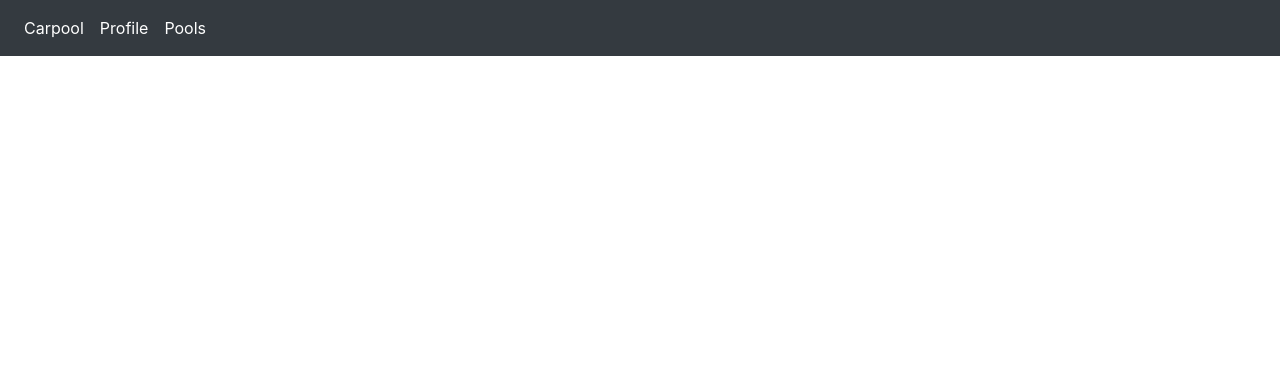
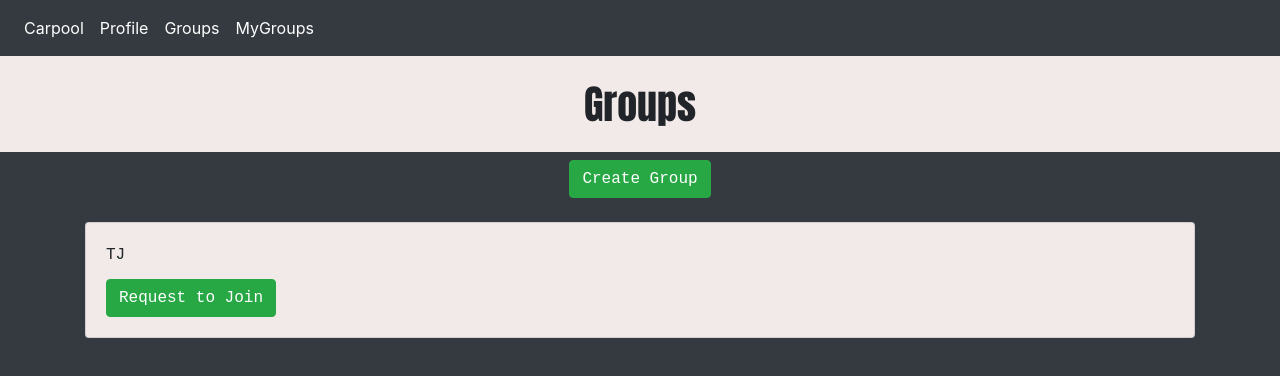
Before and after one commit to myfatemi04/wheelshare-frontend, a React (Create React App) app: page /groups in a window 1280 px wide. Shown: the top 376 px of the page. Built offline with nearby package versions, Linux system fonts and the light colour scheme; no server answers.

Commit message:
started groups feature

```diff
--- a/src/App.js
+++ b/src/App.js
@@ -3,10 +3,14 @@ import { BrowserRouter, Route, Switch } from 'react-router-dom';
 import Nav from './components/Nav';
 import Signin from './components/auth/Signin';
 import Signup from './components/auth/Signup';
-import Pools from './components/Pools';
+import Group from './components/Group';
 import Pool from './components/Pool';
 import Profile from './components/Profile';
 import CreatePool from './components/CreatePool';
+import CreateGroup from './components/CreateGroup';
+import Groups from './components/Groups';
+import MyGroups from './components/MyGroups';
+
 import UpdatePool from './components/UpdatePool';
 import Main from './components/Main';
 import 'bootstrap/dist/css/bootstrap.min.css';
@@ -23,9 +27,12 @@ function App() {
 					<Route component={Signin} path="/login" />
 					<Route component={Main} path="/about" />
 					<Route component={CreatePool} path="/create_pool" />
+					<Route component={CreateGroup} path="/create_group" />
+					<Route component={Groups} path="/groups" />
+					<Route component={MyGroups} path="/mygroups" />
 					<Route component={UpdatePool} path="/update_pool" />
-					<Route component={Pools} path="/pools" />
-					<Route component={Pool} path="/pool/:id" />
+					<Route component={Group} path="/group/:id" />
+					<Route component={Pool} path="/group/:id/pool/:poolid" />
 					<Route component={Profile} path="/profile" />
 				</Switch>
 			</BrowserRouter>
--- /dev/null
+++ b/src/components/CreateGroup.js
@@ -0,0 +1,44 @@
+import React, { useState, useEffect } from 'react';
+
+const CreateGroup = (props) => {
+	const onSubmit = (e) => {
+		e.preventDefault();
+
+		fetch(`${process.env.REACT_APP_API_ENDPOINT}/createPool`)
+			.then((response) => response.json())
+			.then((data) => {
+				console.log(data);
+			});
+	};
+	return (
+		<div
+			className="bg-dark"
+			style={{ minHeight: '100vh', fontFamily: 'Courier New' }}
+		>
+			<div
+				className="container card card-body text-left "
+				style={{ backgroundColor: '#F1EAE8' }}
+			>
+				<form onSubmit={onSubmit}>
+					<div className="form-group">
+						<h1 className="form-title" style={{ fontFamily: 'Impact' }}>
+							Create Group
+						</h1>
+						<label className="" for="title">
+							Group Title:{' '}
+						</label>
+						<input
+							type="text"
+							id="title"
+							name="title"
+							className="form-control d-flex"
+							placeholder="Enter title here..."
+						></input>
+					</div>
+				</form>
+			</div>
+		</div>
+	);
+};
+
+export default CreateGroup;
--- a/src/components/Pools.js
+++ b/src/components/Group.js
@@ -1,6 +1,7 @@
 import React, { useState, useEffect } from 'react';
 
-const Pools = (props) => {
+const Group = (props) => {
+	const id = props.match.params.id;
 	const [state, setState] = useState({
 		Pools: [
 			{
@@ -65,6 +66,7 @@ const Pools = (props) => {
 	};
 
 	useEffect(() => {
+		console.log('hello');
 		callAPI();
 	}, []);
 	const maybePluralize = (count, noun, suffix = 's') =>
@@ -117,4 +119,4 @@ const Pools = (props) => {
 	);
 };
 
-export default Pools;
+export default Group;
--- /dev/null
+++ b/src/components/Groups.js
@@ -0,0 +1,71 @@
+import React, { useState, useEffect } from 'react';
+
+const Groups = (props) => {
+	const [state, setState] = useState({
+		Groups: [
+			{
+				id: 1,
+				group_title: 'TJ',
+			},
+		],
+	});
+
+	const callAPI = () => {
+		fetch(`${process.env.REACT_APP_API_ENDPOINT}/groups/`)
+			.then((response) => response.json())
+			.then((data) => {
+				if (data !== undefined) {
+					setState(data);
+				}
+			});
+	};
+
+	useEffect(() => {
+		callAPI();
+	}, []);
+	return (
+		<div className="bg-dark" style={{ minHeight: '100vh' }}>
+			<h1
+				className="d-flex justify-content-center p-4"
+				style={{ backgroundColor: '#F1EAE8', fontFamily: 'Impact' }}
+			>
+				Groups
+			</h1>
+			<a
+				className="btn btn-large btn-success"
+				href="/create_group"
+				style={{ fontFamily: 'Courier New' }}
+			>
+				Create Group
+			</a>
+			<div className="container" style={{ fontFamily: 'Courier New' }}>
+				<br></br>
+				{state.Groups.map((Group, el) => {
+					let background;
+					if (el % 2 == 0) {
+						background = '#F1EAE8';
+					} else {
+						background = '#FFFFFF';
+					}
+					return (
+						<div
+							className="card card-body text-left"
+							style={{ backgroundColor: background }}
+						>
+							<form action={'/requestgroup/' + Group.id} method="POST">
+								<p className="card-title">{Group.group_title}</p>
+								<input
+									type="submit"
+									value="Request to Join"
+									className="btn btn-success d-flex"
+								/>
+							</form>
+						</div>
+					);
+				})}
+			</div>
+		</div>
+	);
+};
+
+export default Groups;
--- /dev/null
+++ b/src/components/MyGroups.js
@@ -0,0 +1,66 @@
+import React, { useState, useEffect } from 'react';
+
+const MyGroups = (props) => {
+	const [state, setState] = useState({
+		MyGroups: [
+			{
+				id: 1,
+				group_title: 'TJ',
+			},
+		],
+	});
+
+	const callAPI = () => {
+		fetch(`${process.env.REACT_APP_API_ENDPOINT}/groups/`)
+			.then((response) => response.json())
+			.then((data) => {
+				if (data !== undefined) {
+					setState(data);
+				}
+			});
+	};
+
+	useEffect(() => {
+		callAPI();
+	}, []);
+	return (
+		<div className="bg-dark" style={{ minHeight: '100vh' }}>
+			<h1
+				className="d-flex justify-content-center p-4"
+				style={{ backgroundColor: '#F1EAE8', fontFamily: 'Impact' }}
+			>
+				My Groups
+			</h1>
+			<a
+				className="btn btn-large btn-success"
+				href="/create_group"
+				style={{ fontFamily: 'Courier New' }}
+			>
+				Create Group
+			</a>
+			<div className="container" style={{ fontFamily: 'Courier New' }}>
+				<br></br>
+				{state.MyGroups.map((Group, el) => {
+					let background;
+					if (el % 2 == 0) {
+						background = '#F1EAE8';
+					} else {
+						background = '#FFFFFF';
+					}
+					return (
+						<div
+							className="card card-body text-left"
+							style={{ backgroundColor: background }}
+						>
+							<a href={'/group/' + Group.id} className="card-title">
+								{Group.group_title}
+							</a>
+						</div>
+					);
+				})}
+			</div>
+		</div>
+	);
+};
+
+export default MyGroups;
--- a/src/components/Nav.js
+++ b/src/components/Nav.js
@@ -27,8 +27,13 @@ const Nav = (props) => {
 						</a>
 					</li>
 					<li className="nav-item">
-						<a className="nav-link text-white" href="/pools">
-							Pools
+						<a className="nav-link text-white" href="/groups">
+							Groups
+						</a>
+					</li>
+					<li className="nav-item">
+						<a className="nav-link text-white" href="/mygroups">
+							MyGroups
 						</a>
 					</li>
 				</ul>
--- a/src/components/Pool.js
+++ b/src/components/Pool.js
@@ -1,6 +1,7 @@
 import React, { useState, useEffect } from 'react';
 
 const Pool = (props) => {
+	const poolid = props.match.params.poolid;
 	const id = props.match.params.id;
 	const [state, setState] = useState({
 		pool_title: 'TJ Carpool',
@@ -40,7 +41,7 @@ const Pool = (props) => {
 				style={{ backgroundColor: '#F1EAE8', fontFamily: 'Impact' }}
 				className=" d-flex justify-content-center p-4"
 			>
-				Pool {id}
+				Pool {poolid}
 			</h1>
 			<div className="container " style={{ fontFamily: 'Courier New' }}>
 				<div className="card card-body " style={{ backgroundColor: '#F1EAE8' }}>
--- a/src/components/UpdatePool.js
+++ b/src/components/UpdatePool.js
@@ -24,7 +24,7 @@ const UpdatePool = (props) => {
 	};
 	const onSubmit = (e) => {
 		e.preventDefault();
-		fetch(`${process.env.REACT_APP_API_ENDPOINT}/create_pool`)
+		fetch(`${process.env.REACT_APP_API_ENDPOINT}/update_pool`)
 			.then((response) => response.json())
 			.then((data) => {
 				console.log(data);
```
